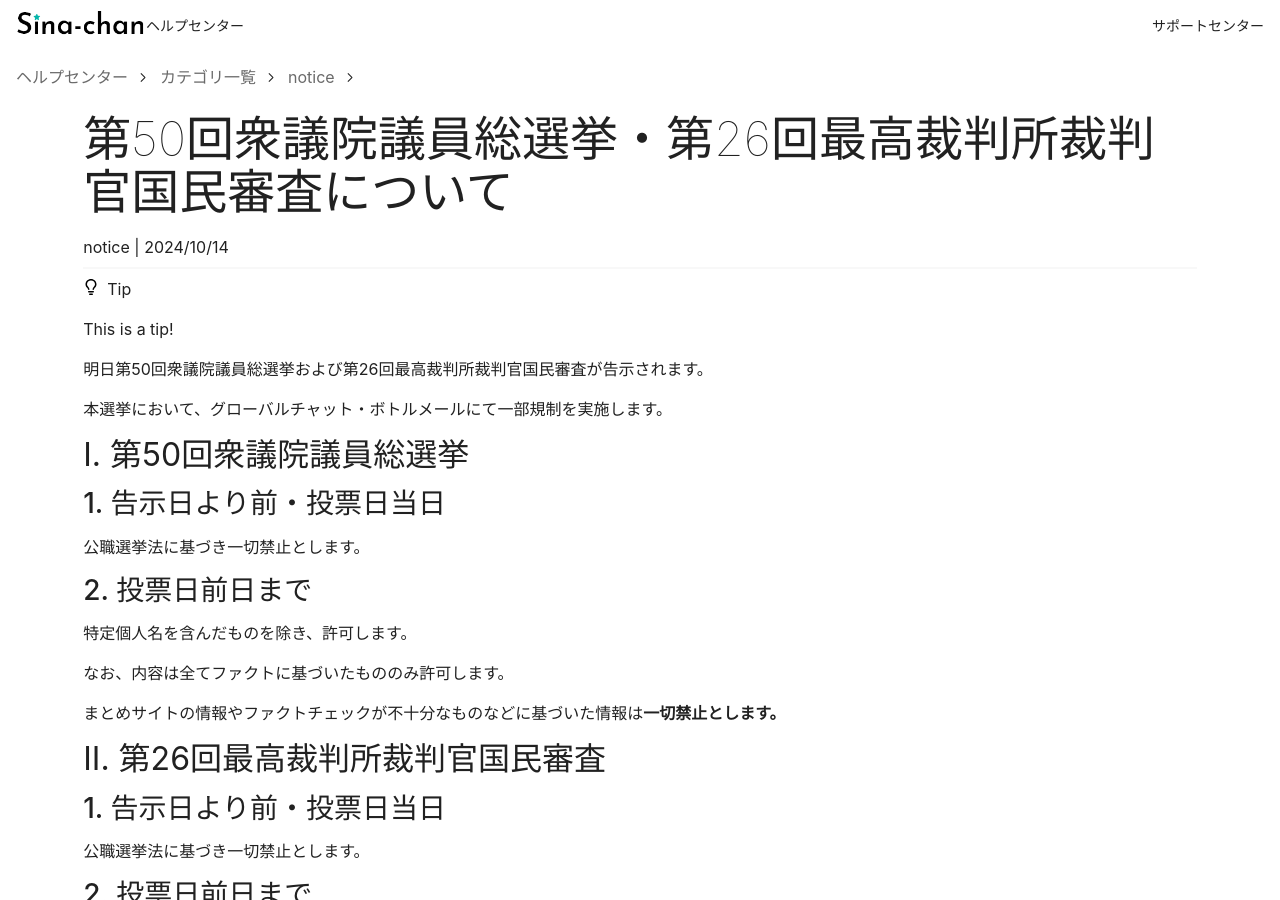
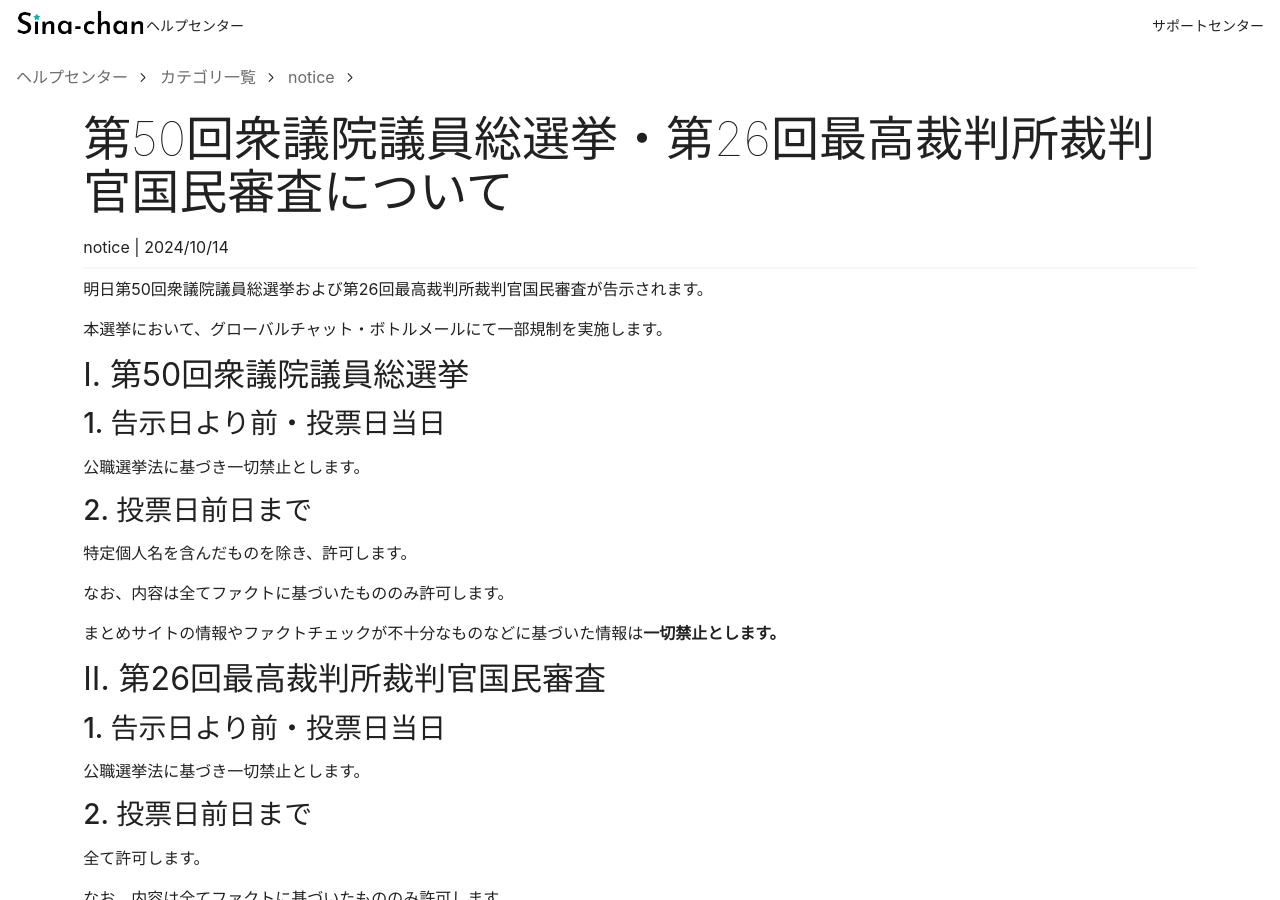
Before and after one commit to SinaKitagami/sina-helpcenter, a Jekyll site: the page built from _posts/notice/2024-10-14-senkyo-shugiin-2024.md, in a window 1280 px wide and 900 px high. Built offline with Jekyll 4.4.1, drawn with Linux system fonts in a browser that asks for light colours; comment, search, counter and statistics services are not loaded.

Commit message:
Update 2024-10-14-senkyo-shugiin-2024.md

```diff
--- a/_posts/notice/2024-10-14-senkyo-shugiin-2024.md
+++ b/_posts/notice/2024-10-14-senkyo-shugiin-2024.md
@@ -1,13 +1,9 @@
 ---
 layout: post
 title: 第50回衆議院議員総選挙・第26回最高裁判所裁判官国民審査について
-date: 2024-10-14 19:17 +0900
+date: 2024-10-14 19:57 +0900
 category: "notice"
 ---
-
-{% alert tip %}
-This is a tip!
-{% endalert %}
 
 明日第50回衆議院議員総選挙および第26回最高裁判所裁判官国民審査が告示されます。
 
```
